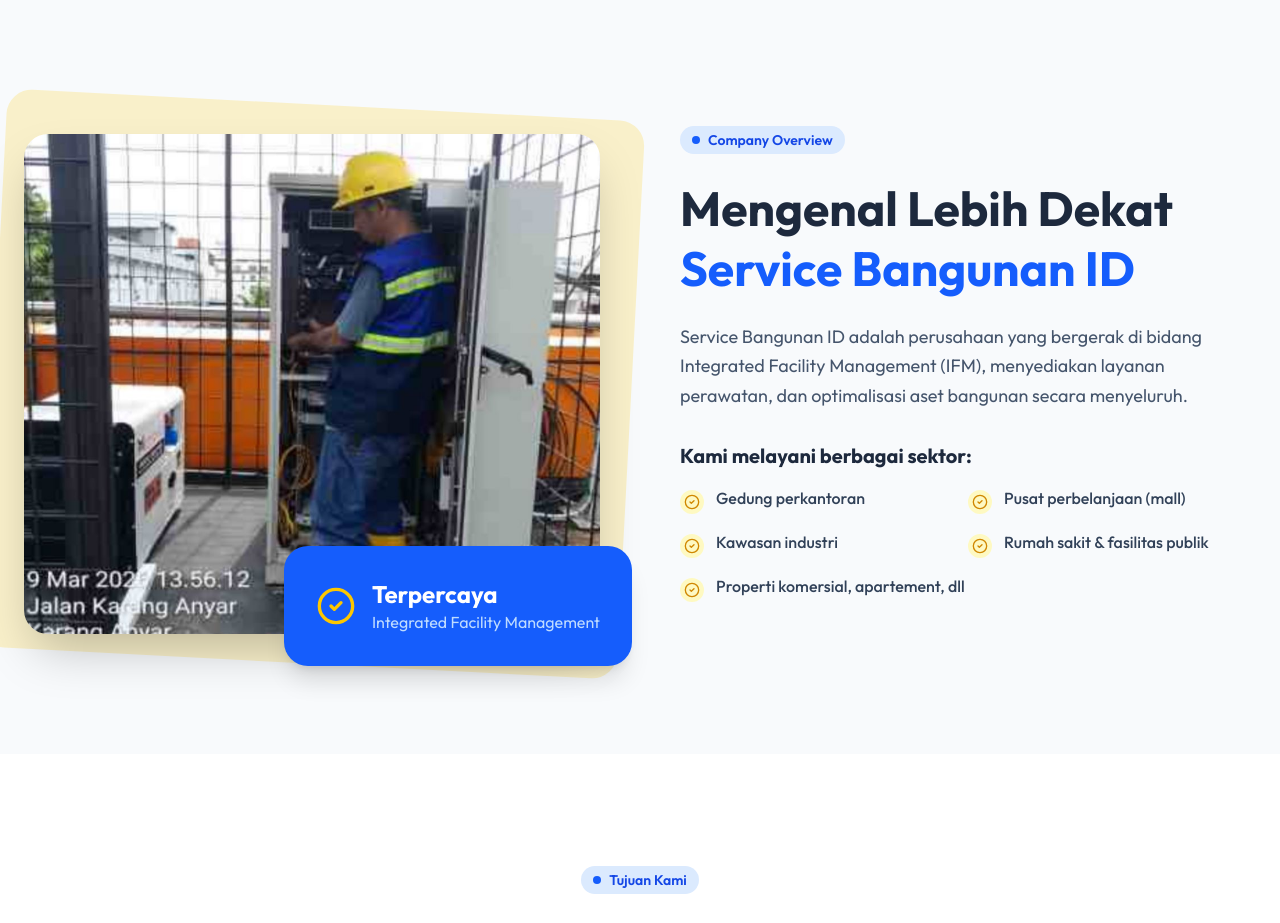
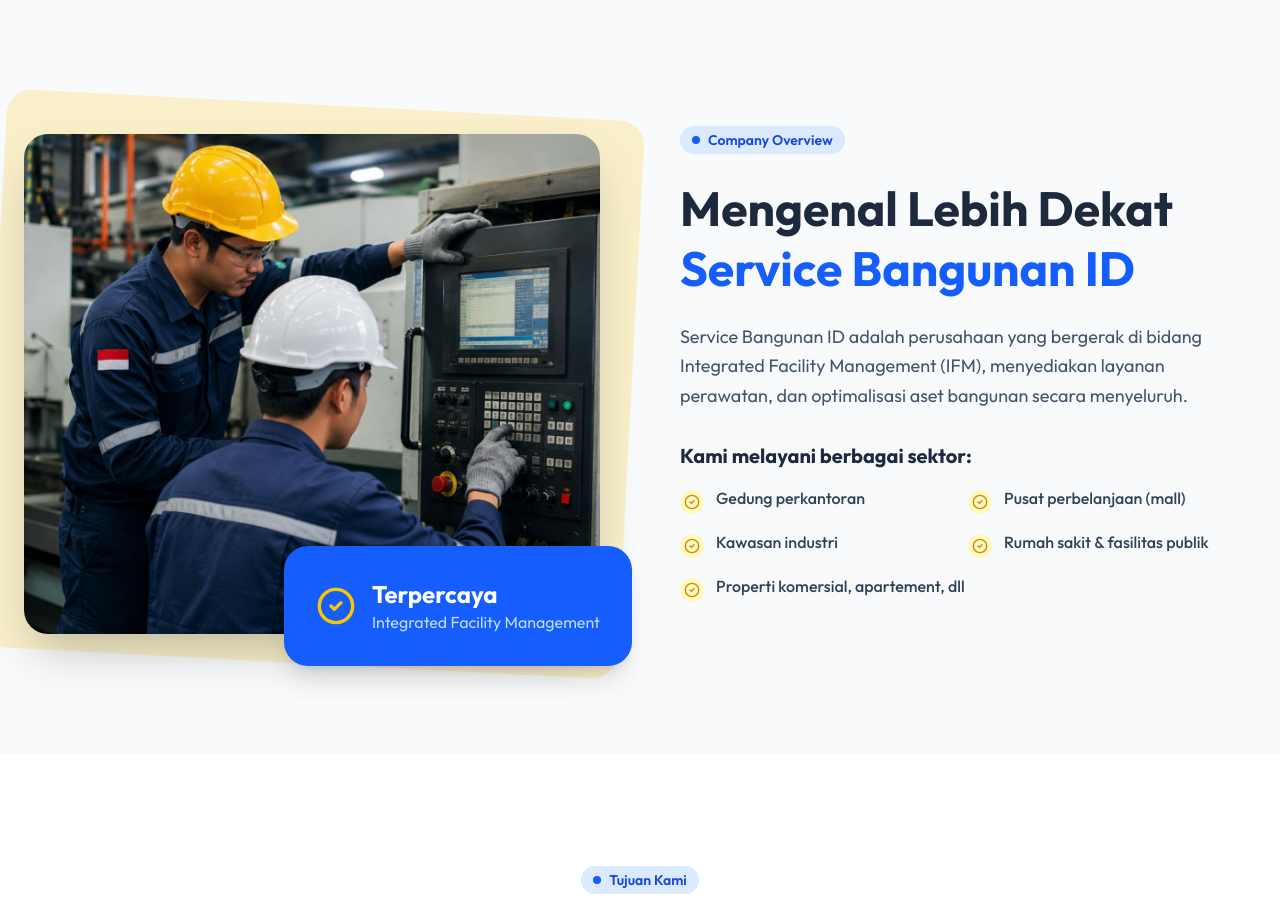
Before and after one commit to aldimahardiansyah/service-bangunan, a SvelteKit app: page / in a window 1280 px wide. Shown: the part 780-1703 px from the top of the page. Built offline with nearby package versions, Linux system fonts and the light colour scheme.

Commit message:
feat: update company overview image to overview.jpeg

```diff
--- a/src/routes/+page.svelte
+++ b/src/routes/+page.svelte
@@ -226,7 +226,7 @@
 					class="hidden lg:block absolute -inset-4 bg-yellow-400 rounded-3xl transform rotate-3 scale-105 opacity-20 -z-10"
 				></div>
 				<img
-					src="/images/portofolio/ELECTRICAL PANEL/gambar2.jpeg"
+					src="/images/overview.jpeg"
 					alt="Company Overview"
 					class="rounded-3xl shadow-2xl object-cover h-[500px] w-full"
 				/>
```
Also changed, not shown: static/images/overview.jpeg (added).
